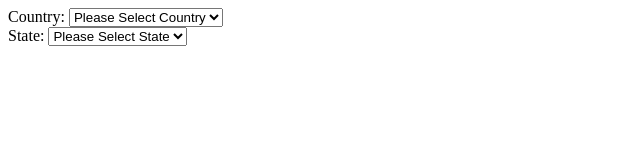
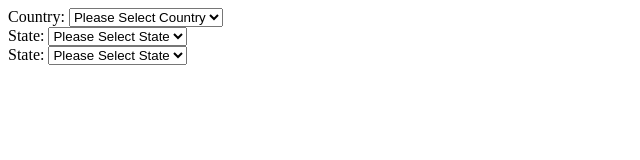
Before and after one commit to ub-victor/API-All-countries-dropdown-list, a plain HTML site: page index.html in a window 1280 px wide. Shown: the whole page, without its empty margins (0-640 px from the left). Drawn offline with Linux system fonts and the light colour scheme.

Commit message:
API-All-countries-dropdown-list

```diff
--- a/index.html
+++ b/index.html
@@ -21,6 +21,13 @@
                 <option value="">Please Select State</option>
             </select>
         </div>
+        <!--District or city Dropdown-->
+        <div class="select-something">
+            State:
+            <select name="state" id="stateSel" size="1">
+                <option value="">Please Select State</option>
+            </select>
+        </div>
 
     </form>
 
```
